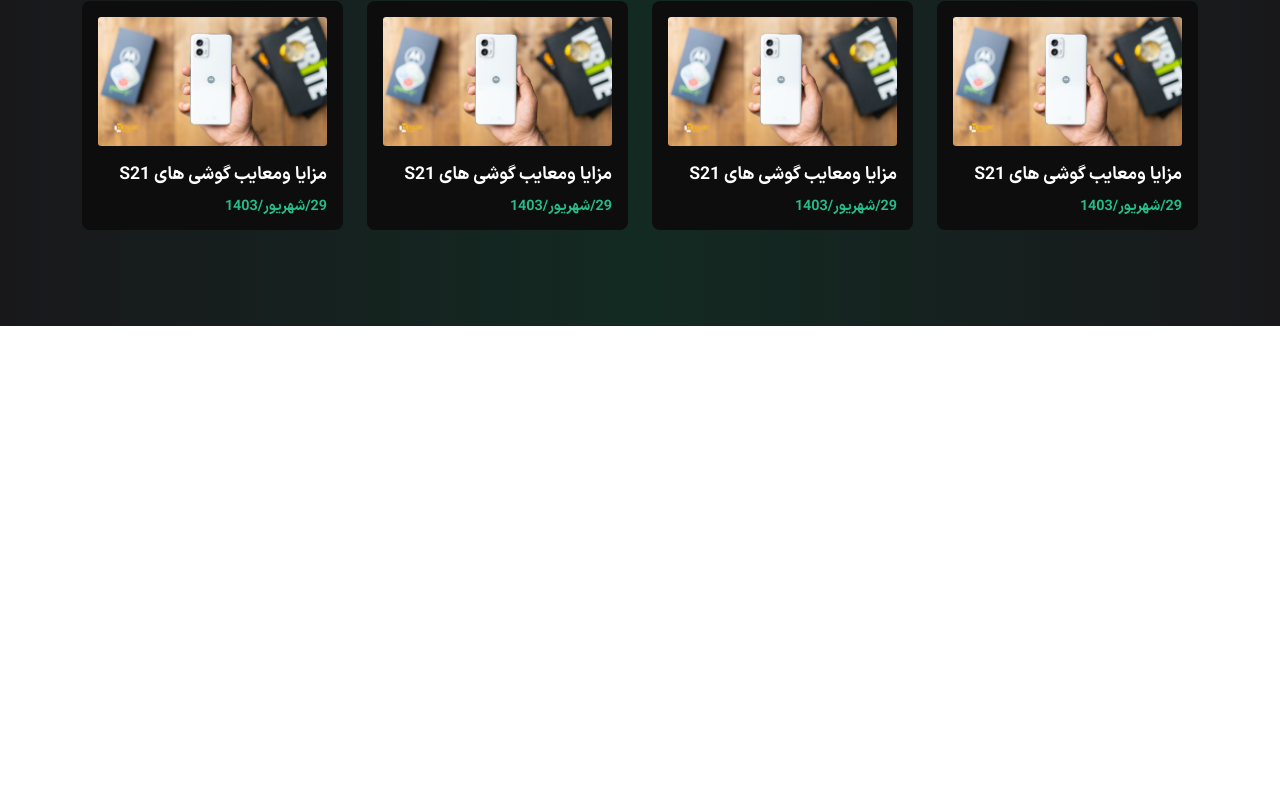
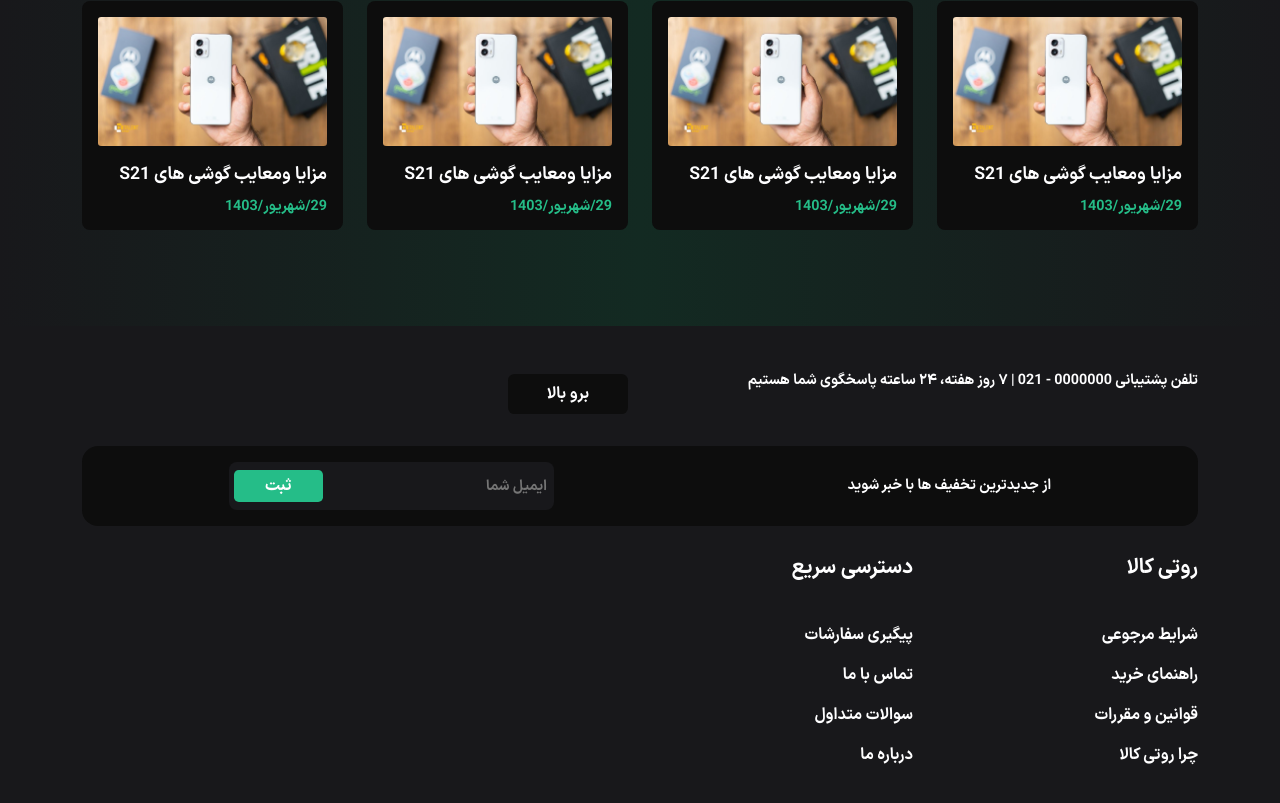
Before and after one commit to mohammadmehdidalvandii/RotiKala, a React (Vite) app: page / in a window 1280 px wide. Shown: the part 2405-3208 px from the top of the page. Before the commit the page ends 2731 px from the top, so only its background shows below. Built offline with nearby package versions, Linux system fonts and the light colour scheme.

Commit message:
create footer

```diff
--- a/src/App.jsx
+++ b/src/App.jsx
@@ -4,6 +4,7 @@
 import { useState } from "react"
 import productContext from './context/ProductContext'
 import Header from "./components/module/Header/Header"
+import Footer from "./components/module/Footer/Footer"
 
 function App() {
   const router =useRoutes(routes)
@@ -21,6 +22,7 @@
       >
          <Header/>
          {router}
+         <Footer/>
       </productContext.Provider>
     </>
   )
--- /dev/null
+++ b/src/components/module/Footer/Footer.css
@@ -0,0 +1,100 @@
+.footer{
+    display: block;
+    width: 100%;
+    margin-top: 5rem;
+    padding: 3rem 0;
+    background-color: var(--color-black-2);
+}
+.footer_text{
+    font-size: 0.9rem;
+ padding-bottom: 1rem;
+}
+.footer_btn_top{
+   display: flex;
+   align-items: center;
+   justify-content: center;
+   text-align: left;
+   width: 120px;
+   height: 2.5rem;
+   background-color: var(--color-black-1);
+   outline: none;
+   border: none;
+   border-radius: 0.4rem;
+   color: var(--color-white);
+   transition: all 0.3s ease-in;
+}
+.footer_btn_top:hover{
+    background-color: var(--color-green-2);
+    color: var(--color-black-1);
+}
+
+.newsletter{
+    display: flex;
+    justify-content: space-around;
+    align-items: center;
+    flex-wrap: wrap;
+    margin-top: 2rem;
+    height: 100% ;
+    border-radius: 1rem;
+    background-color: var(--color-black-1);
+}
+.newsletter_text{
+    font-size: 0.9rem;
+}
+.newsletterEmail{
+    display: flex;
+    align-items: center;
+    background-color: var(--color-black-2);
+    max-width: 400px;
+    height: 3rem;
+    padding: 0.3rem;
+    border-radius: 0.5rem;
+}
+.newsletter_input{
+    width: 100%;
+    height: 3rem;
+    outline: none;
+    border: none;
+    background-color: unset;
+    font-size: 0.9rem;
+    color: var(--color-white);
+}
+.newsletter_btn{
+    width: 120px;
+    height: 2rem;
+    outline: none;
+    border: none;
+    background-color: var(--color-green-2);
+    color: var(--color-white);
+    border-radius: 0.3rem;
+    transition: all 0.3s ease-in;
+}
+.newsletter_btn:hover{
+    color: var(--color-black-1);
+}
+
+.footer_content{
+    display: block;
+    margin-top: 4rem;
+}
+.footer_title{
+    display: block;
+    font-family: var(--font-black);
+    font-size: 1.3rem;
+   margin-bottom: 3rem;
+}
+.footer_items{
+    display: block;
+}
+.footer_item{
+    margin: 1.5rem 0;
+}
+.footer_item_link{
+    text-decoration: none;
+    color: var(--color-white);
+    font-size: 1rem;
+    transition: all 0.3s ease-in;
+}
+.footer_item_link:hover{
+    color: var(--color-green-2);
+}
--- /dev/null
+++ b/src/components/module/Footer/Footer.jsx
@@ -0,0 +1,80 @@
+import { NavLink } from 'react-router-dom'
+import './Footer.css'
+
+function Footer() {
+    const handlerGoToUp =(event)=>{
+            event.preventDefault()
+            window.scroll(0,0)
+    }
+  return (
+    <footer className='footer'>
+            <div className="container">
+                <div className="row">
+                    <div className="col-lg-6">
+                        <div className="footer_text">تلفن پشتیبانی 0000000 - 021
+|
+۷ روز هفته، ۲۴ ساعته پاسخگوی شما هستیم</div>
+                    </div>
+                    <div className="col-lg-6">
+                        <button className="footer_btn_top" onClick={handlerGoToUp}>
+                            برو بالا
+                        </button>
+                    </div>
+                </div>
+                <div className="row">
+                    <div className="col-12">
+                        <div className="newsletter">
+                            <span className="newsletter_text">از جدیدترین تخفیف ها با خبر شوید</span>
+                            <div className="newsletterEmail">
+                                <input type="text" className="newsletter_input" placeholder='ایمیل شما'/>
+                                <button className="newsletter_btn">ثبت</button>
+                            </div>
+                        </div>
+                    </div>
+                </div>
+                <div className="row">
+                    <div className="col-lg-3 col-md-6 col-sm-12">
+                        <div className="footer_content">
+                            <h5 className="footer_title">روتی کالا</h5>
+                            <ul className="footer_items">
+                                <li className="footer_item">
+                                    <NavLink to='' className='footer_item_link'>شرایط مرجوعی</NavLink>
+                                </li>
+                                <li className="footer_item">
+                                    <NavLink to='' className='footer_item_link'>راهنمای خرید</NavLink>
+                                </li>
+                                <li className="footer_item">
+                                    <NavLink to='' className='footer_item_link'>قوانین و مقررات</NavLink>
+                                </li>
+                                <li className="footer_item">
+                                    <NavLink to='' className='footer_item_link'>چرا روتی کالا</NavLink>
+                                </li>
+                            </ul>
+                        </div>
+                    </div>
+                    <div className="col-lg-3 col-md-6 col-sm-12">
+                        <div className="footer_content">
+                            <h5 className="footer_title">دسترسی سریع</h5>
+                            <ul className="footer_items">
+                                <li className="footer_item">
+                                    <NavLink to='' className='footer_item_link'>پیگیری سفارشات</NavLink>
+                                </li>
+                                <li className="footer_item">
+                                    <NavLink to='' className='footer_item_link'>تماس با ما</NavLink>
+                                </li>
+                                <li className="footer_item">
+                                    <NavLink to='' className='footer_item_link'>سوالات متداول</NavLink>
+                                </li>
+                                <li className="footer_item">
+                                    <NavLink to='' className='footer_item_link'>درباره ما</NavLink>
+                                </li>
+                            </ul>
+                        </div>
+                    </div>
+                </div>
+            </div>
+    </footer>
+  )
+}
+
+export default Footer
--- a/src/page/Home/Home.jsx
+++ b/src/page/Home/Home.jsx
@@ -13,7 +13,6 @@
           <HomeBanner/>
           <ProductSpecial/>
           <HomeArticles/>
-          <br /><br /><br /><br /><br />
     </>
   )
 }
```
